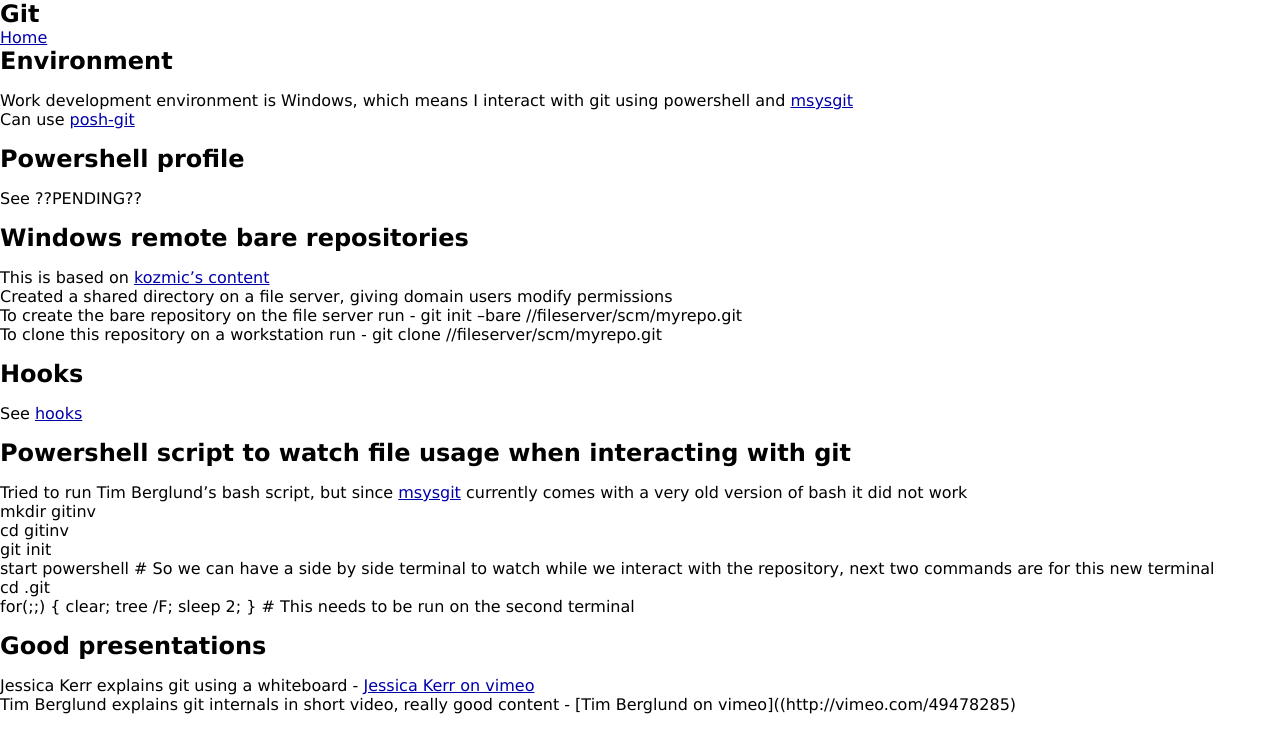
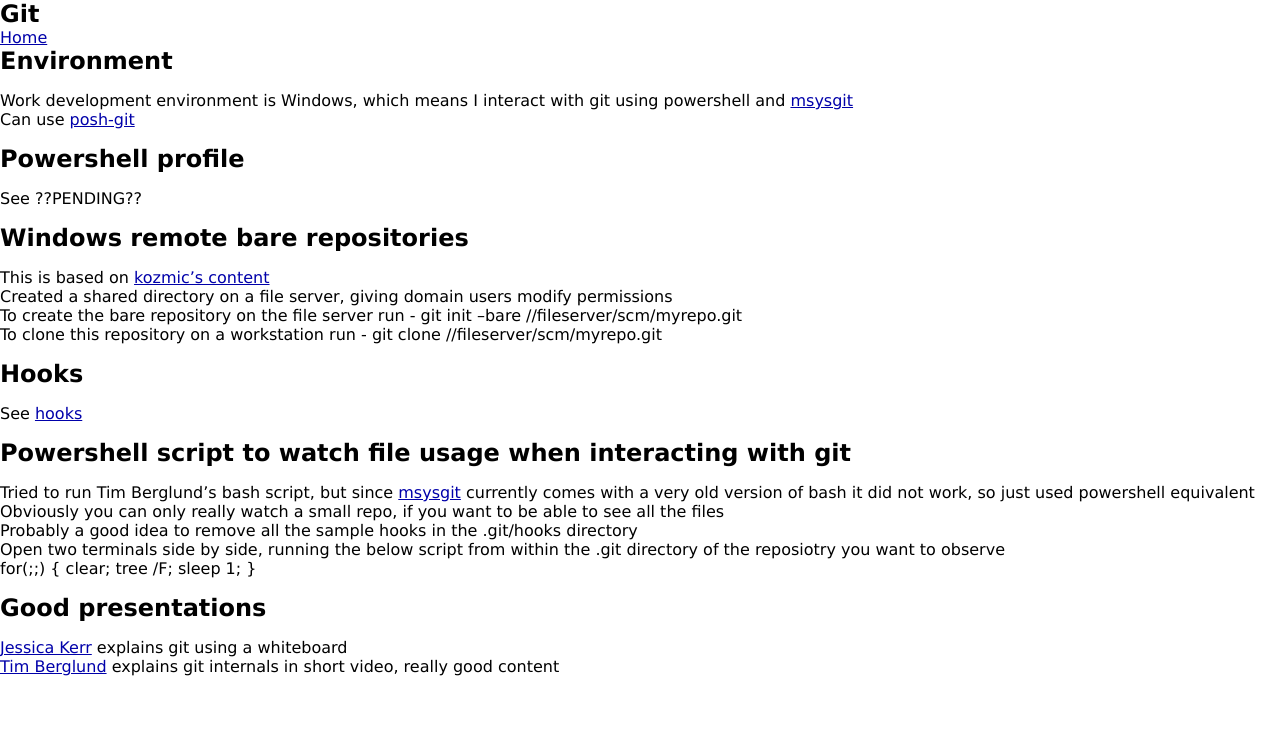
Before and after one commit to pmcgrath/pmcgrath.github.com, a Jekyll site: the page built from _posts/2012-10-14-git.md, in a window 1280 px wide. Shown: the top 753 px of the page. Built offline with Jekyll 4.4.1, drawn with Linux system fonts in a browser that asks for light colours.

Commit message:
Altered links and watch repo section

```diff
--- a/_posts/2012-10-14-git.md
+++ b/_posts/2012-10-14-git.md
@@ -30,16 +30,14 @@ See [hooks](http://pmcgrath.github.com/git-hooks/)
 
 Powershell script to watch file usage when interacting with git
 ---------------------------------------------------------------
-Tried to run Tim Berglund's bash script, but since [msysgit](http://msysgit.github.com/) currently comes with a very old version of bash it did not work
-mkdir gitinv
-cd gitinv
-git init
-start powershell  # So we can have a side by side terminal to watch while we interact with the repository, next two commands are for this new terminal
-cd .git
-for(;;) { clear; tree /F; sleep 2; }  # This needs to be run on the second terminal
+Tried to run Tim Berglund's bash script, but since [msysgit](http://msysgit.github.com/) currently comes with a very old version of bash it did not work, so just used powershell equivalent
+Obviously you can only really watch a small repo, if you want to be able to see all the files
+Probably a good idea to remove all the sample hooks in the .git/hooks directory
+Open two terminals side by side, running the below script from within the .git directory of the reposiotry you want to observe
+for(;;) { clear; tree /F; sleep 1; }
 
 
 Good presentations
 ------------------
-Jessica Kerr explains git using a whiteboard - [Jessica Kerr on vimeo](http://vimeo.com/46010208)
-Tim Berglund explains git internals in short video, really good content - [Tim Berglund on vimeo]((http://vimeo.com/49478285)
+[Jessica Kerr](http://vimeo.com/46010208) explains git using a whiteboard
+[Tim Berglund](http://vimeo.com/49478285) explains git internals in short video, really good content
```
